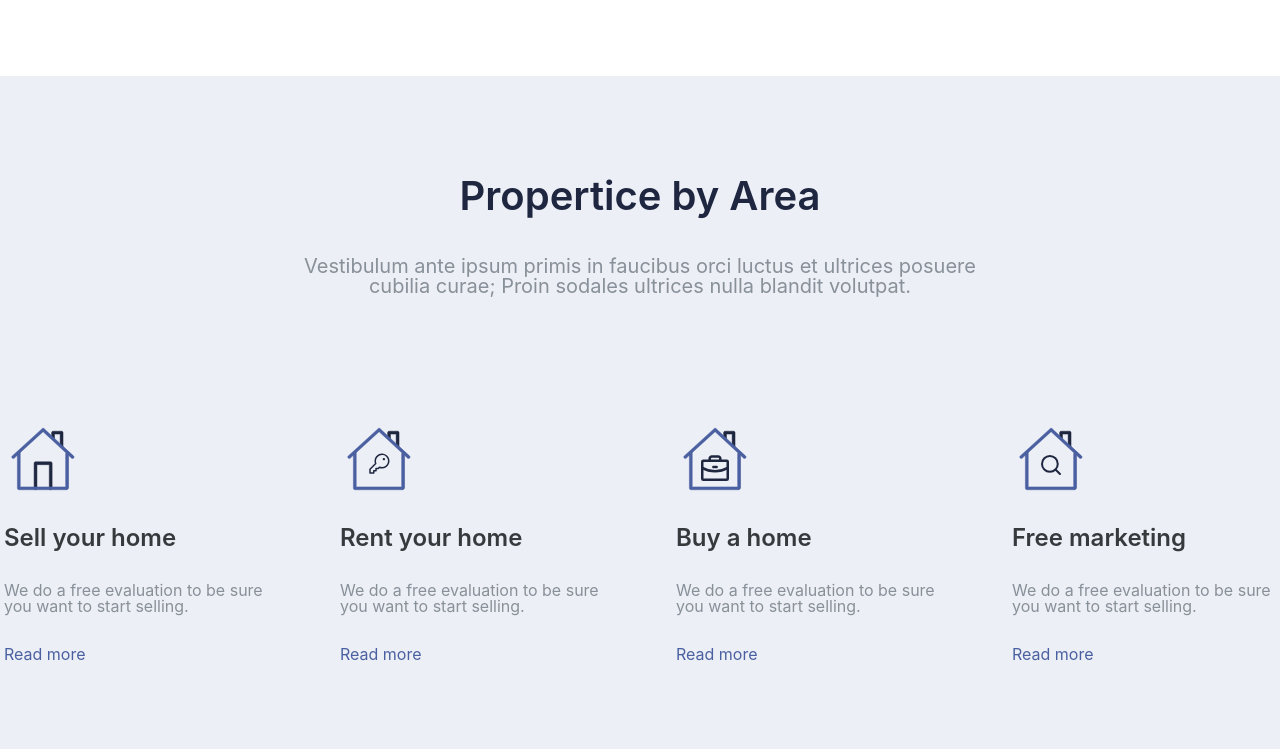
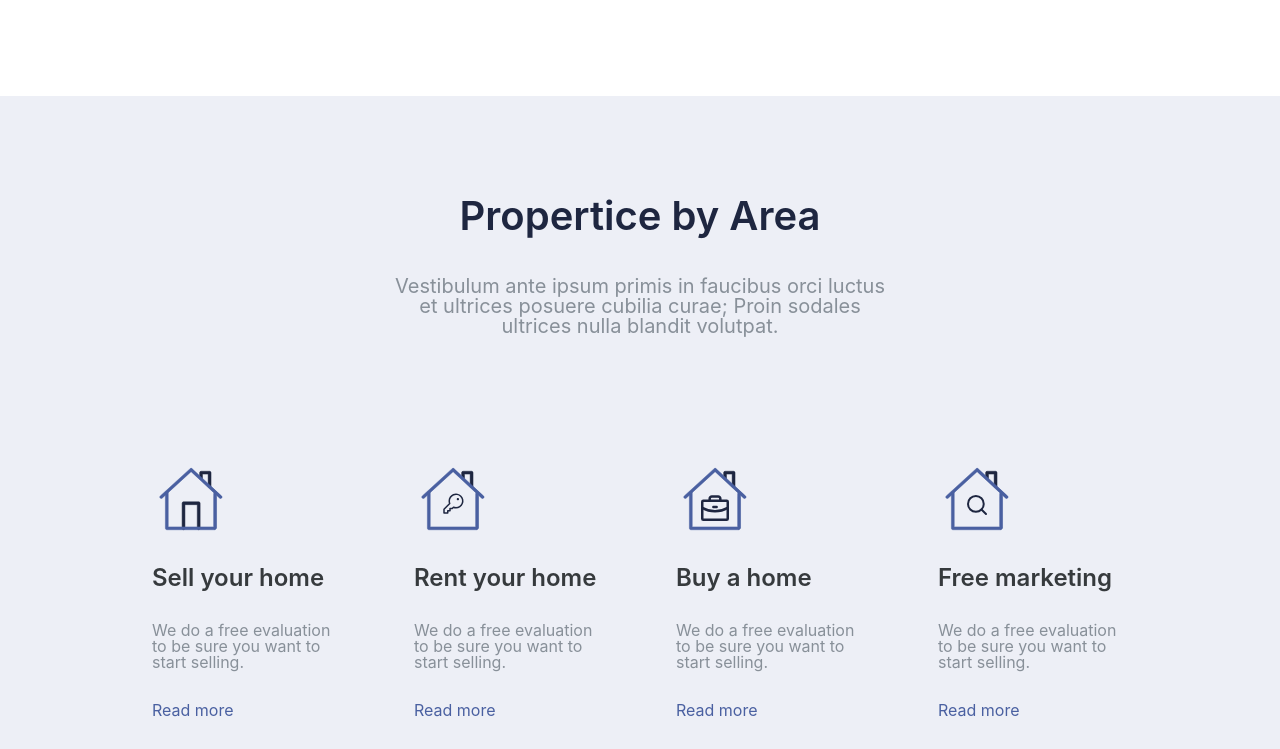
Before and after one commit to DanissimoSafelox/Homework1, a plain HTML site: page index.html in a window 1280 px wide. Shown: the part 1582-2331 px from the top of the page. Drawn offline with Linux system fonts and the light colour scheme; a web font is replaced by a local one.

Commit message:
fix home act

```diff
--- a/css/button.css
+++ b/css/button.css
@@ -38,7 +38,7 @@
 	}
 
 	&.button--ghost {
-		font-weight: 600;
+		font-weight: 400;
 
 		border: 1px solid var(--color-primary-50);
 		background: transparent;
--- a/css/content.css
+++ b/css/content.css
@@ -230,7 +230,6 @@
 
         &.card--home-act {
             gap: 24px;
-            width: 312px;
             padding: 24px;
 
             >.card--home-act__type {
@@ -365,7 +364,7 @@
     }
 
     &.cards-wrapper--home-act {
-        grid-template: 1fr / repeat(4, 1fr);
+        grid-template-columns: repeat(4, minmax(200px, 300px));
     }
 
     &.cards-wrapper--home-variant {
--- a/css/main.css
+++ b/css/main.css
@@ -36,7 +36,7 @@ a {
 .title {
     /* padding-top: 100px; */
     padding-bottom: 100px;
-    width: 696px;
+    width: clamp(50%, 3vw, 696px);
     margin-left: auto;
     margin-right: auto;
 
```
